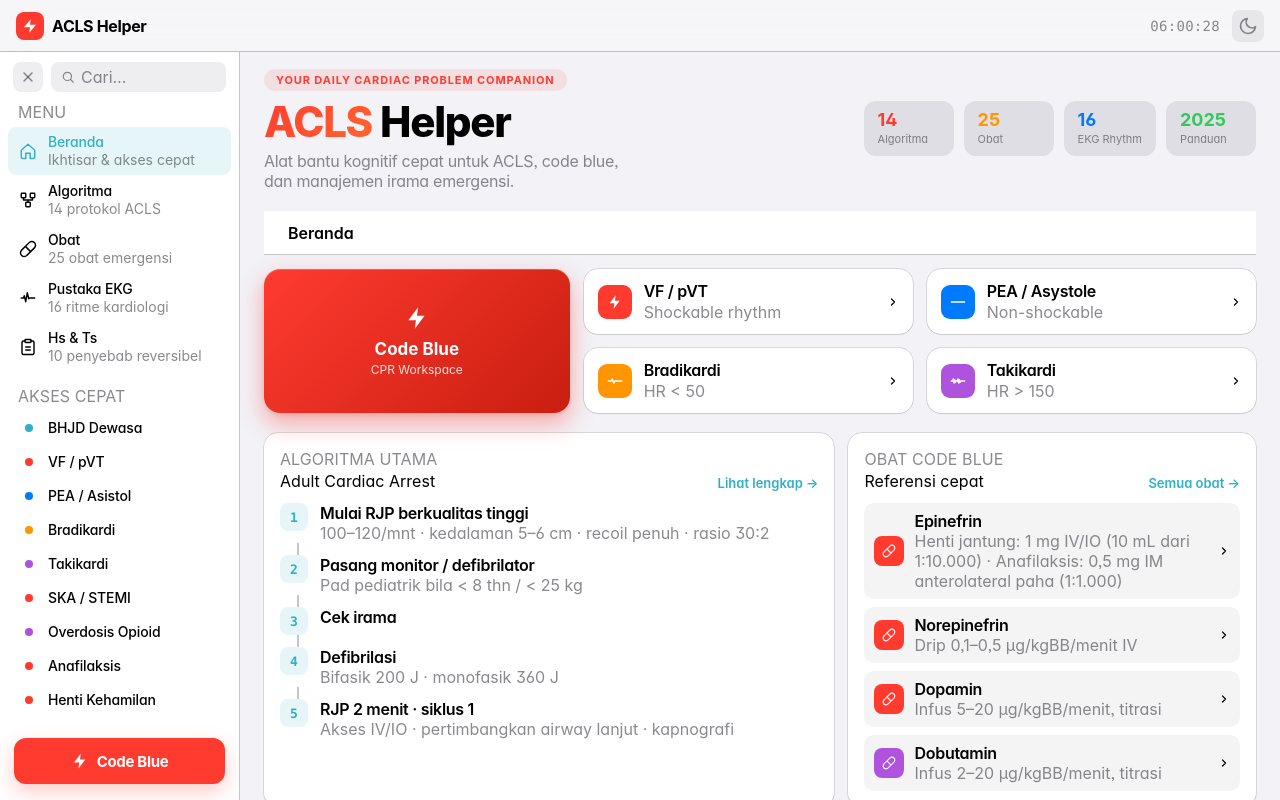
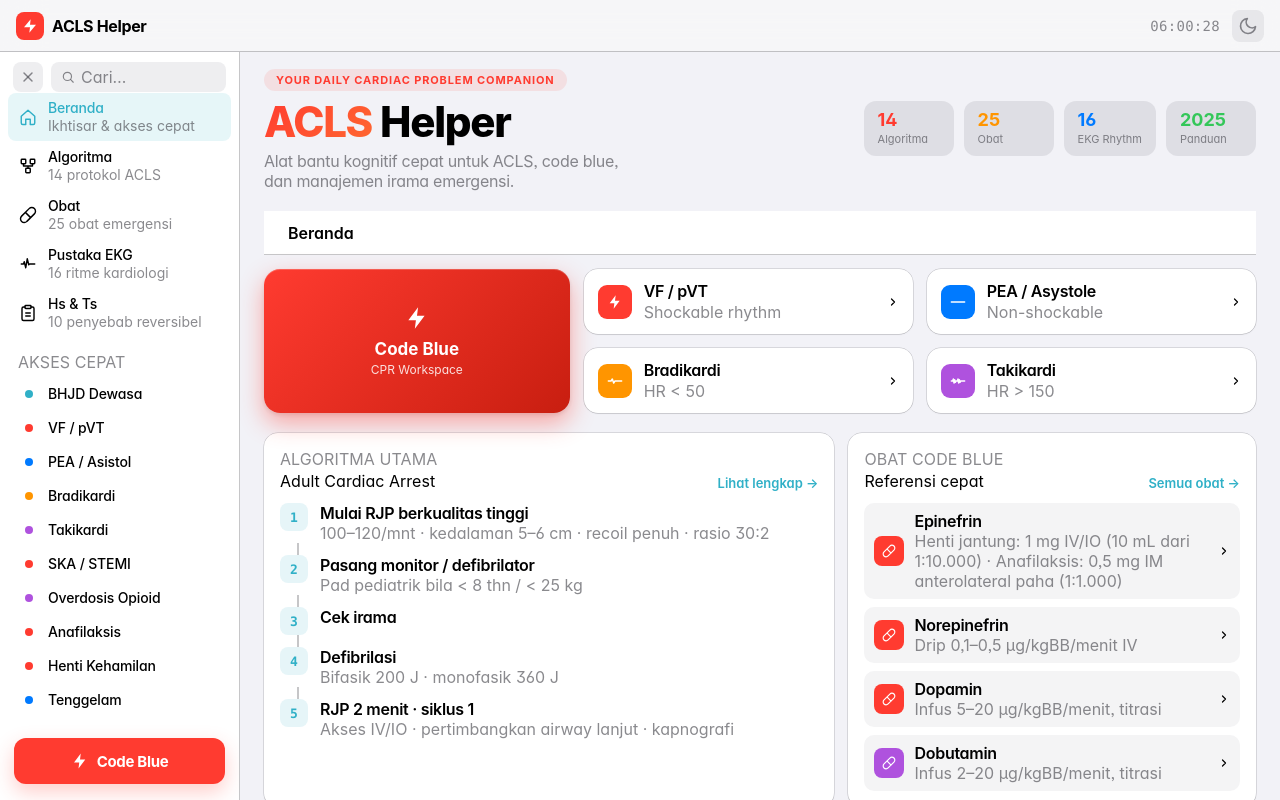
Before and after one commit to rizqanfahlevvi/aclshelper, a React (Vite) app: page / in a window 1280 px wide. Built offline with nearby package versions, Linux system fonts and the light colour scheme; a web font is replaced by a local one.

Commit message:
remove MENU label from sidebar

```diff
--- a/src/screens/desktop/index.jsx
+++ b/src/screens/desktop/index.jsx
@@ -51,8 +51,6 @@ export function DesktopSidebar({ active, onChange, onOpenCpr, collapsed = false,
       </div>
 
       <nav className="acls-sidebar-nav">
-        <div className="t-caption-2" style={{ color: "var(--label-secondary)", padding: "10px 18px 4px",
-          visibility: collapsed ? 'hidden' : 'visible' }}>MENU</div>
         {items.map(it => (
           <button key={it.key} onClick={() => onChange(it.key)}
             className={"acls-sidebar-item " + (active === it.key ? "active" : "")}
```
